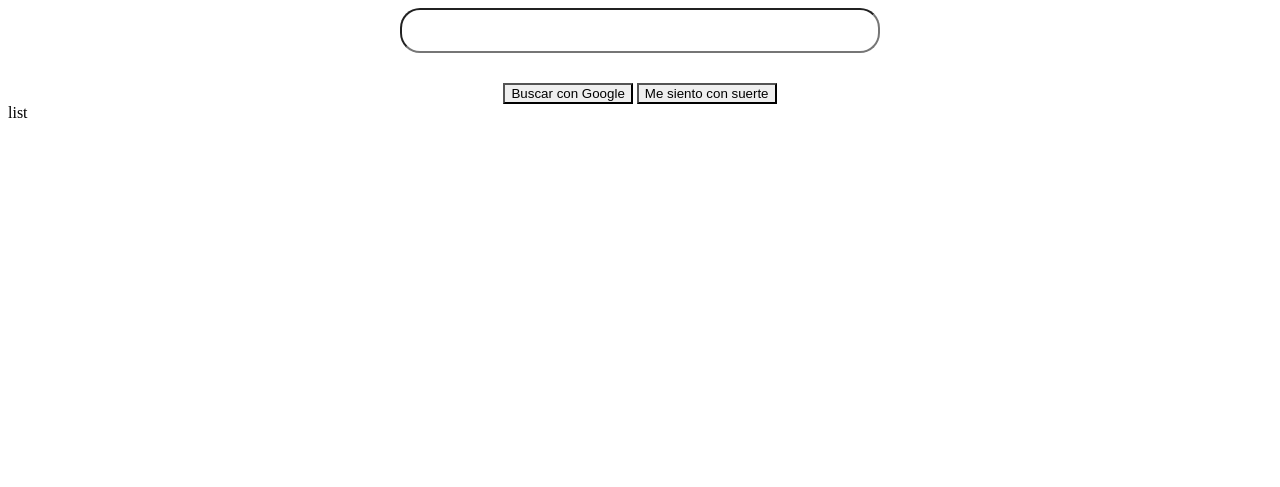
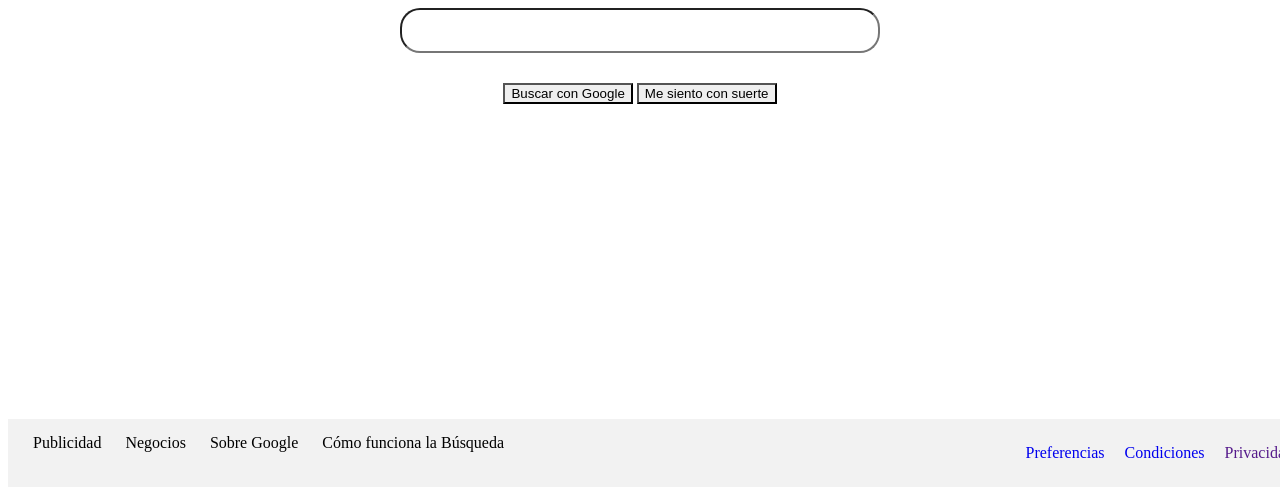
Before and after one commit to lucianomazzuca/google-homepage, a plain HTML site: page index.html in a window 1280 px wide. Shown: the part 313-800 px from the top of the page. Drawn offline with Linux system fonts and the light colour scheme.

Commit message:
Add footer

```diff
--- a/index.html
+++ b/index.html
@@ -29,7 +29,19 @@
     </div>
 
     <footer>
-        list
+
+    <div id="footer-navbar">
+        <ul>
+            <li>Publicidad</li>
+            <li>Negocios</li>
+            <li>Sobre Google</li>
+            <li>Cómo funciona la Búsqueda</li>
+            <li style="float:right"><a class="active" href="">Privacidad</a></li>
+            <li style="float:right"><a class="active" href="#about">Condiciones</a></li>
+            <li style="float:right"><a class="active" href="#about">Preferencias</a></li>
+        </ul>
+
+    </div>
     </footer>
 
 </body>
--- a/styles.css
+++ b/styles.css
@@ -44,3 +44,12 @@ input {
     padding: 13px;
     border-radius: 20px;
 }
+
+#footer-navbar{
+    position: fixed;
+    float:right;
+    bottom: 0;
+    width: 100%;
+    padding: 15px;
+    background-color: #f2f2f2;
+}
```
